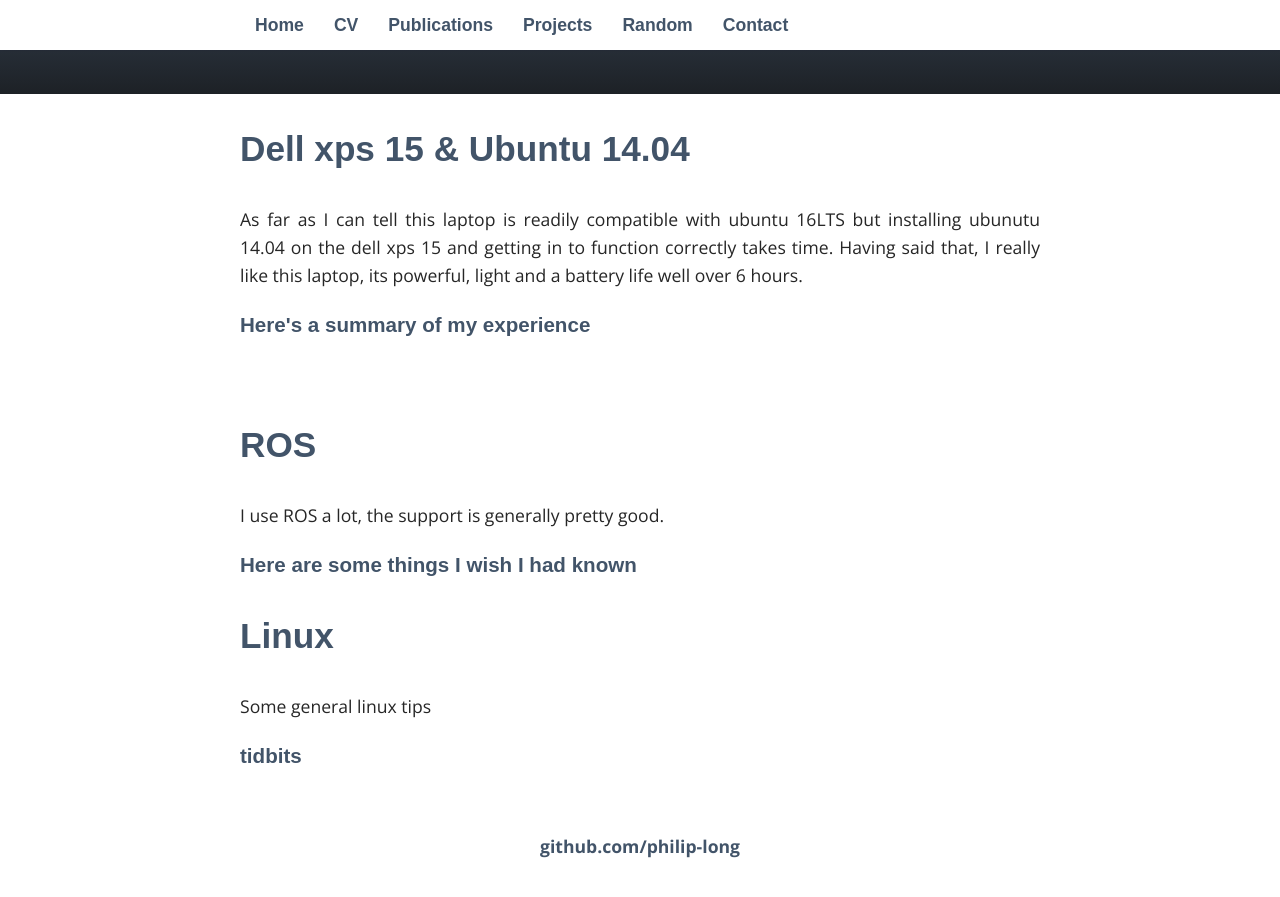
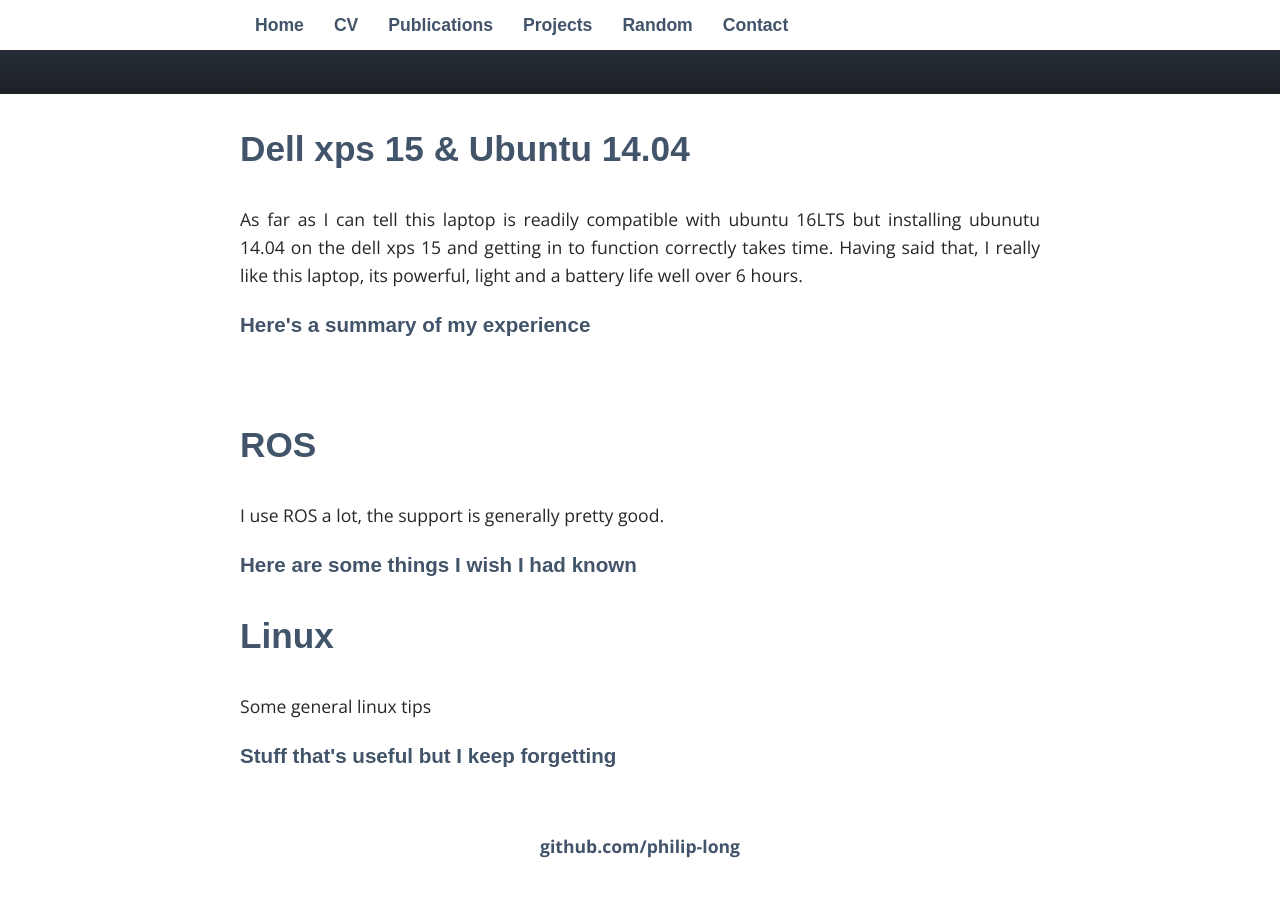
Before and after one commit to philip-long/philip-long.github.io, a Jekyll site: the page built from random/index.html, in a window 1280 px wide and 900 px high, scrolled down 136 px. Shown: the top 897 px of the window. Built offline with Jekyll 4.4.1, drawn with Linux system fonts in a browser that asks for light colours; some web fonts are replaced.

Commit message:
Update index.html

```diff
--- a/random/index.html
+++ b/random/index.html
@@ -22,5 +22,5 @@
  <h2> Linux</h2>
 <p>
 Some general linux tips
- <a href="/random/tips.html"> <h3> tidbits</h3></a>
+ <a href="/random/tips.html"> <h3> Stuff that's useful but I keep forgetting</h3></a>
 </p>
```
